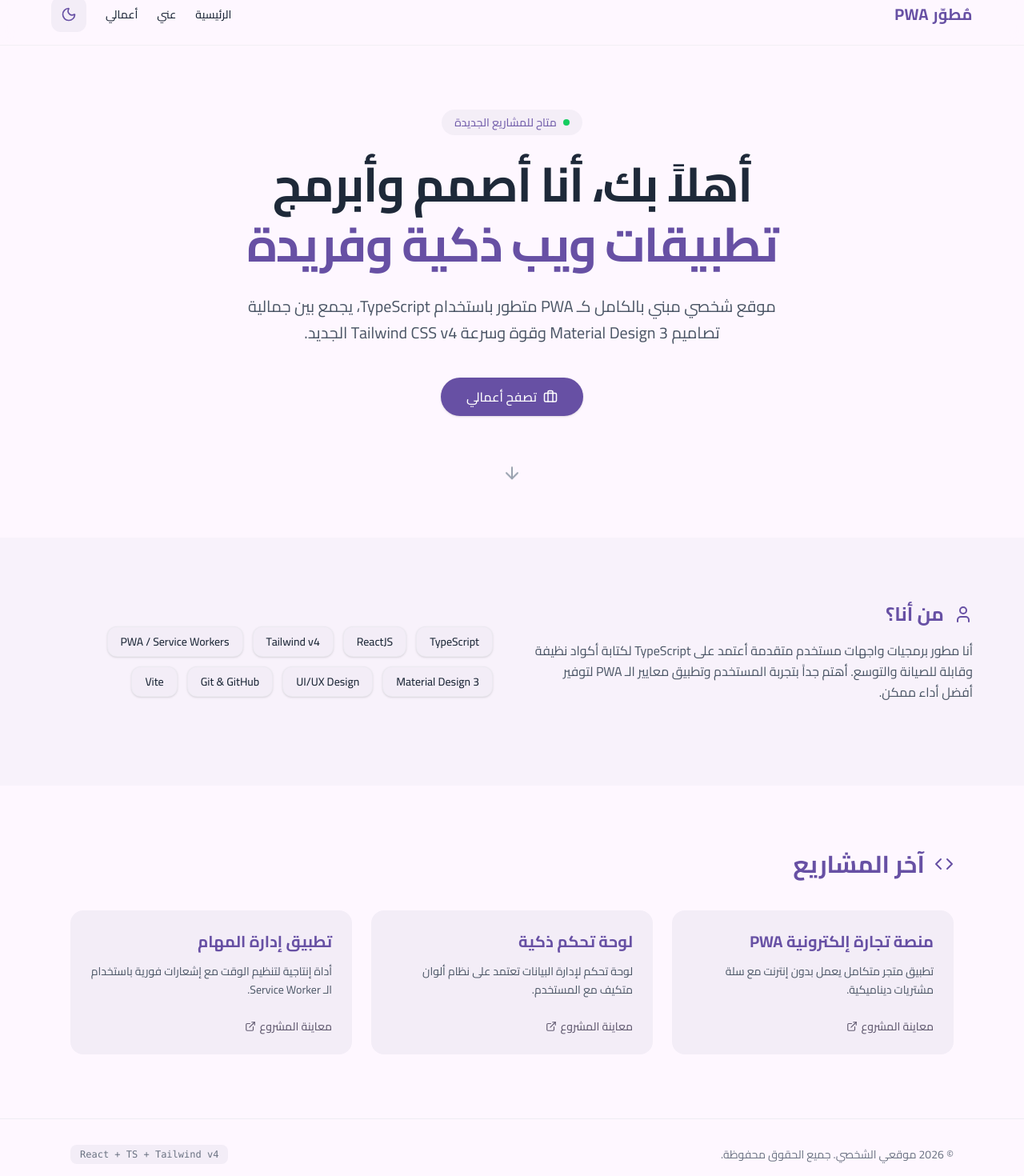
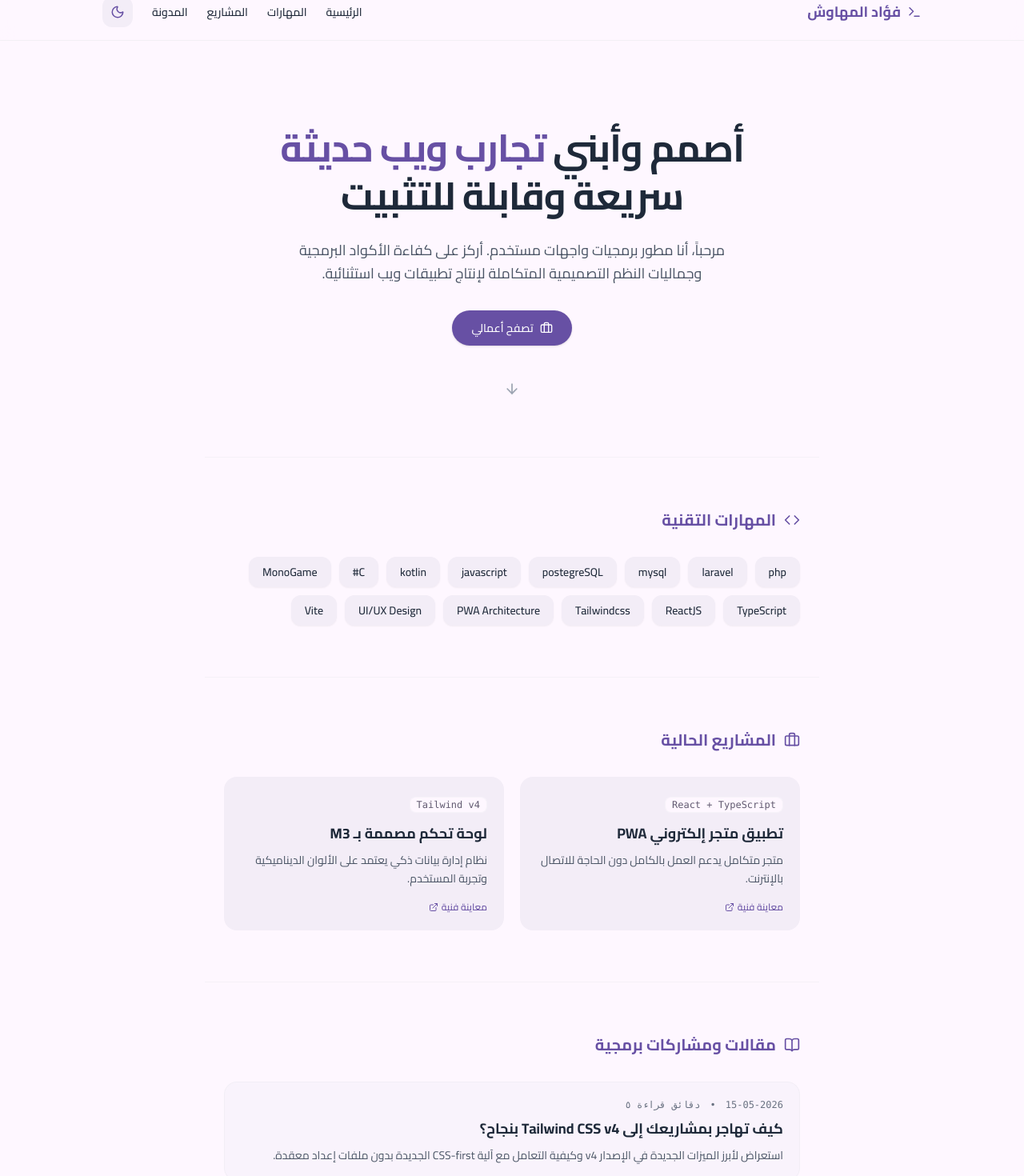
Before and after one commit to fuadit/fuadit.github.io, a React (Vite) app: page / in a window 1280 px wide. Shown: the part 20-1490 px from the top of the page at 80% size. Built offline with nearby package versions, Linux system fonts and the light colour scheme.

Commit message:
fix toggle theme

```diff
--- a/src/App.tsx
+++ b/src/App.tsx
@@ -1,149 +1,186 @@
 // src/App.tsx
 import React, { useState, useEffect } from 'react';
-import { Sun, Moon, Briefcase, Code, User, ArrowDown, ExternalLink } from 'lucide-react';
+import { Sun, Moon, Briefcase, Code, BookOpen, ArrowDown, ExternalLink, Terminal } from 'lucide-react';
 import UpdateNotification from './components/UpdateNotification';
 
 interface Project {
   title: string;
   desc: string;
+  tech: string;
+  link?: string;
+}
+
+interface BlogPost {
+  title: string;
+  date: string;
+  readTime: string;
+  excerpt: string;
   link?: string;
 }
 
 export default function App(): React.JSX.Element {
-  const [darkMode, setDarkMode] = useState<boolean>(false);
+  const [darkMode, setDarkMode] = useState<boolean>(() => {
+    const savedTheme = localStorage.getItem('theme');
+    return savedTheme === 'dark';
+  });
 
   useEffect(() => {
+    const root = window.document.documentElement;
     if (darkMode) {
-      document.documentElement.classList.add('dark');
+      root.classList.add('dark');
+      localStorage.setItem('theme', 'dark');
     } else {
-      document.documentElement.classList.remove('dark');
+      root.classList.remove('dark');
+      localStorage.setItem('theme', 'light');
     }
   }, [darkMode]);
 
   const skills: string[] = [
-    'TypeScript', 'ReactJS', 'Tailwind v4',
-    'PWA / Service Workers', 'Material Design 3',
-    'UI/UX Design', 'Git & GitHub', 'Vite'
+    'php', 'laravel','mysql','postegreSQL', 'javascript','kotlin','C#','MonoGame',
+    'TypeScript', 'ReactJS', 'Tailwindcss',
+    'PWA Architecture', 'UI/UX Design', 'Vite'
   ];
 
   const projects: Project[] = [
-    { title: 'منصة تجارة إلكترونية PWA', desc: 'تطبيق متجر متكامل يعمل بدون إنترنت مع سلة مشتريات ديناميكية.' },
-    { title: 'لوحة تحكم ذكية', desc: 'لوحة تحكم لإدارة البيانات تعتمد على نظام ألوان متكيف مع المستخدم.' },
-    { title: 'تطبيق إدارة المهام', desc: 'أداة إنتاجية لتنظيم الوقت مع إشعارات فورية باستخدام الـ Service Worker.' },
+    { title: 'تطبيق متجر إلكتروني PWA', desc: 'متجر متكامل يدعم العمل بالكامل دون الحاجة للاتصال بالإنترنت.', tech: 'React + TypeScript' },
+    { title: 'لوحة تحكم مصممة بـ M3', desc: 'نظام إدارة بيانات ذكي يعتمد على الألوان الديناميكية وتجربة المستخدم.', tech: 'Tailwind v4' },
+  ];
+
+  const blogPosts: BlogPost[] = [
+    {
+      title: 'كيف تهاجر بمشاريعك إلى Tailwind CSS v4 بنجاح؟',
+      date: '15-05-2026',
+      readTime: 'دقائق قراءة ٥',
+      excerpt: 'استعراض لأبرز الميزات الجديدة في الإصدار v4 وكيفية التعامل مع آلية CSS-first الجديدة بدون ملفات إعداد معقدة.'
+    },
+    {
+      title: 'دليلك الشامل لبناء تطبيقات ويب تقدمية (PWA) مستقرة',
+      date: '01-04-2026',
+      readTime: 'دقائق قراءة ٧',
+      excerpt: 'تعرف على دورة حياة الـ Service Worker وكيفية حل مشاكل الكاش المعلق على هواتف المستخدمين نهائياً.'
+    },
   ];
 
   return (
-    <div className="min-h-screen bg-sys-light-background dark:bg-sys-dark-background text-gray-800 dark:text-gray-100" dir="rtl">
+    <div className="min-h-screen bg-sys-light-background dark:bg-sys-dark-background text-gray-800 dark:text-gray-100 transition-colors duration-300 font-sans" dir="rtl">
 
-      {/* 1. شريط التنقل */}
+      {/* 1. شريط التنقل المبسط */}
       <nav className="sticky top-0 z-50 backdrop-blur-md bg-sys-light-background/80 dark:bg-sys-dark-background/80 border-b border-gray-200/50 dark:border-gray-800/50 px-6 py-4">
-        <div className="max-w-6xl mx-auto flex justify-between items-center">
-          <div className="text-xl font-bold text-sys-light-primary dark:text-sys-dark-primary tracking-wide">
-            مُطوّر PWA
+        <div className="max-w-5xl mx-auto flex justify-between items-center">
+          <div className="text-lg font-bold text-sys-light-primary dark:text-sys-dark-primary flex items-center gap-2">
+            <Terminal size={18} />
+            <span>فؤاد المهاوش</span>
           </div>
 
           <div className="flex items-center gap-6">
-            <ul className="hidden md:flex gap-6 text-sm font-medium">
+            <ul className="hidden sm:flex gap-6 text-sm font-medium">
               <li><a href="#hero" className="hover:text-sys-light-primary dark:hover:text-sys-dark-primary transition">الرئيسية</a></li>
-              <li><a href="#about" className="hover:text-sys-light-primary dark:hover:text-sys-dark-primary transition">عني</a></li>
-              <li><a href="#projects" className="hover:text-sys-light-primary dark:hover:text-sys-dark-primary transition">أعمالي</a></li>
+              <li><a href="#skills" className="hover:text-sys-light-primary dark:hover:text-sys-dark-primary transition">المهارات</a></li>
+              <li><a href="#projects" className="hover:text-sys-light-primary dark:hover:text-sys-dark-primary transition">المشاريع</a></li>
+              <li><a href="#blog" className="hover:text-sys-light-primary dark:hover:text-sys-dark-primary transition">المدونة</a></li>
             </ul>
 
-            {/* زر تبديل المظهر بالحواف المتوسطة لـ Material 3 */}
             <button
               onClick={() => setDarkMode(!darkMode)}
-              className="p-3 rounded-m3-md bg-sys-light-surface dark:bg-sys-dark-surface text-sys-light-primary dark:text-sys-dark-primary hover:scale-105 active:scale-95 transition-all cursor-pointer"
+              className="p-2.5 rounded-m3-md bg-sys-light-surface dark:bg-sys-dark-surface text-sys-light-primary dark:text-sys-dark-primary hover:scale-105 active:scale-95 transition-all cursor-pointer select-none"
               aria-label="Toggle Theme"
             >
-              {darkMode ? <Sun size={20} /> : <Moon size={20} />}
+              {darkMode ? <Sun size={18} /> : <Moon size={18} />}
             </button>
           </div>
         </div>
       </nav>
 
-      {/* 2. قسم الترحيب */}
-      <section id="hero" className="max-w-6xl mx-auto px-6 pt-20 pb-16 flex flex-col items-center text-center justify-center min-h-[70vh]">
-        <div className="inline-flex items-center gap-2 px-4 py-1.5 rounded-m3-full bg-sys-light-surface dark:bg-sys-dark-surface text-sys-light-primary dark:text-sys-dark-primary text-sm font-medium mb-6 animate-pulse">
-          <span className="w-2 h-2 rounded-full bg-green-500"></span>
-          متاح للمشاريع الجديدة
-        </div>
-        <h1 className="text-4xl md:text-6xl font-bold tracking-tight mb-6 leading-tight">
-          أهلاً بك، أنا أصمم وأبرمج <br />
-          <span className="text-sys-light-primary dark:text-sys-dark-primary">تطبيقات ويب ذكية وفريدة</span>
+      {/* 2. قسم الهيرو (Hero Section) */}
+      <section id="hero" className="max-w-3xl mx-auto px-6 pt-24 pb-16 flex flex-col items-center text-center justify-center min-h-[65vh]">
+        <h1 className="text-4xl md:text-5xl font-bold tracking-tight mb-6 leading-tight">
+          أصمم وأبني <span className="text-sys-light-primary dark:text-sys-dark-primary">تجارب ويب حديثة</span> سريعة وقابلة للتثبيت
         </h1>
-        <p className="text-lg md:text-xl text-gray-600 dark:text-gray-400 max-w-2xl mb-10 leading-relaxed">
-          موقع شخصي مبني بالكامل كـ PWA متطور باستخدام TypeScript، يجمع بين جمالية تصاميم Material Design 3 وقوة وسرعة Tailwind CSS v4 الجديد.
+        <p className="text-base md:text-lg text-gray-600 dark:text-gray-400 max-w-xl mb-8 leading-relaxed">
+          مرحباً، أنا مطور برمجيات واجهات مستخدم. أركز على كفاءة الأكواد البرمجية وجماليات النظم التصميمية المتكاملة لإنتاج تطبيقات ويب استثنائية.
         </p>
-
-        {/* أزرار بحواف دائرية كاملة M3 Full Shape */}
-        <div className="flex flex-wrap gap-4 justify-center">
-          <a href="#projects" className="px-8 py-3 bg-sys-light-primary dark:bg-sys-dark-primary text-sys-light-on-primary dark:text-sys-dark-on-primary font-medium rounded-m3-full shadow-sm hover:shadow-lg hover:opacity-95 transition-all flex items-center gap-2">
-            <Briefcase size={18} />
+        <a href="#projects" className="px-6 py-3 bg-sys-light-primary dark:bg-sys-dark-primary text-sys-light-on-primary dark:text-sys-dark-on-primary font-medium rounded-m3-full shadow-sm hover:shadow-md hover:opacity-95 transition-all flex items-center gap-2 text-sm">
+          <Briefcase size={16} />
           تصفح أعمالي
         </a>
-        </div>
-
-        <div className="mt-16 animate-bounce text-gray-400">
-          <ArrowDown size={24} />
+        <div className="mt-12 animate-bounce text-gray-400">
+          <ArrowDown size={20} />
         </div>
       </section>
 
-      {/* 3. قسم عني والمهارات */}
-      <section id="about" className="bg-sys-light-surface/50 dark:bg-sys-dark-surface/30 py-20 px-6">
-        <div className="max-w-6xl mx-auto grid md:grid-cols-2 gap-12 items-center">
-          <div>
-            <div className="flex items-center gap-3 mb-4 text-sys-light-primary dark:text-sys-dark-primary">
-              <User size={24} />
-              <h2 className="text-2xl font-bold">من أنا؟</h2>
+      {/* 3. قسم المهارات (Skills Section) */}
+      <section id="skills" className="max-w-3xl mx-auto px-6 py-16 border-t border-gray-200/40 dark:border-gray-800/40">
+        <div className="flex items-center gap-2.5 mb-8 text-sys-light-primary dark:text-sys-dark-primary">
+          <Code size={20} />
+          <h2 className="text-xl font-bold">المهارات التقنية</h2>
         </div>
-            <p className="text-gray-600 dark:text-gray-300 leading-relaxed mb-6">
-              أنا مطور برمجيات واجهات مستخدم متقدمة أعتمد على TypeScript لكتابة أكواد نظيفة وقابلة للصيانة والتوسع. أهتم جداً بتجربة المستخدم وتطبيق معايير الـ PWA لتوفير أفضل أداء ممكن.
-            </p>
-          </div>
-
-          <div className="flex flex-wrap gap-3">
+        <div className="flex flex-wrap gap-2.5">
           {skills.map((skill: string, index: number) => (
-              <span key={index} className="px-4 py-2 bg-sys-light-surface dark:bg-sys-dark-surface border border-gray-200/50 dark:border-gray-700/50 text-sm font-medium rounded-m3-md shadow-sm">
+            <span key={index} className="px-4 py-2 bg-sys-light-surface dark:bg-sys-dark-surface text-sm font-medium rounded-m3-md border border-transparent dark:border-gray-800/30 shadow-xs">
               {skill}
             </span>
           ))}
         </div>
-        </div>
       </section>
 
-      {/* 4. قسم معرض الأعمال - بطاقات بحواف كبيرة M3 Large Shape */}
-      <section id="projects" className="max-w-6xl mx-auto px-6 py-20">
-        <div className="flex items-center gap-3 mb-10 text-sys-light-primary dark:text-sys-dark-primary">
-          <Code size={24} />
-          <h2 className="text-3xl font-bold">آخر المشاريع</h2>
+      {/* 4. قسم المشاريع (Projects Section) */}
+      <section id="projects" className="max-w-3xl mx-auto px-6 py-16 border-t border-gray-200/40 dark:border-gray-800/40">
+        <div className="flex items-center gap-2.5 mb-8 text-sys-light-primary dark:text-sys-dark-primary">
+          <Briefcase size={20} />
+          <h2 className="text-xl font-bold">المشاريع الحالية</h2>
         </div>
-
-        <div className="grid md:grid-cols-3 gap-6">
+        <div className="grid sm:grid-cols-2 gap-5">
           {projects.map((project: Project, i: number) => (
-            <div key={i} className="p-6 bg-sys-light-surface dark:bg-sys-dark-surface rounded-m3-lg border border-transparent dark:border-gray-800/40 hover:shadow-md transition-all flex flex-col justify-between">
+            <div key={i} className="p-5 bg-sys-light-surface dark:bg-sys-dark-surface rounded-m3-lg border border-transparent dark:border-gray-800/30 flex flex-col justify-between">
               <div>
-                <h3 className="text-xl font-bold text-sys-light-primary dark:text-sys-dark-primary mb-3">{project.title}</h3>
-                <p className="text-gray-600 dark:text-gray-300 text-sm leading-relaxed mb-6">{project.desc}</p>
+                <span className="text-xs font-mono text-sys-light-secondary dark:text-sys-dark-secondary bg-sys-light-background dark:bg-sys-dark-background px-2 py-0.5 rounded-m3-sm border border-gray-200/30 dark:border-gray-700/30">
+                  {project.tech}
+                </span>
+                <h3 className="text-lg font-bold mt-3 mb-2">{project.title}</h3>
+                <p className="text-gray-600 dark:text-gray-400 text-sm leading-relaxed mb-4">{project.desc}</p>
               </div>
-              <a href={project.link || "#"} className="text-sm font-medium flex items-center gap-1 text-sys-light-secondary dark:text-sys-dark-secondary hover:underline">
-                معاينة المشروع <ExternalLink size={14} />
+              <a href={project.link || "#"} className="text-xs font-medium flex items-center gap-1 text-sys-light-primary dark:text-sys-dark-primary hover:underline">
+                معاينة فنية <ExternalLink size={12} />
               </a>
             </div>
           ))}
         </div>
       </section>
 
-      {/* 5. تذييل الصفحة */}
-      <footer className="border-t border-gray-200/60 dark:border-gray-800/60 py-8 text-center text-sm text-gray-500">
-        <div className="max-w-6xl mx-auto px-6 flex flex-col md:flex-row justify-between items-center gap-4">
-          <p>© {new Date().getFullYear()} موقعي الشخصي. جميع الحقوق محفوظة.</p>
-          <p className="bg-sys-light-surface dark:bg-sys-dark-surface px-3 py-1 rounded-m3-sm text-xs font-mono">
+      {/* 5. قسم المدونة (Blog Section) */}
+      <section id="blog" className="max-w-3xl mx-auto px-6 py-16 border-t border-gray-200/40 dark:border-gray-800/40">
+        <div className="flex items-center gap-2.5 mb-8 text-sys-light-primary dark:text-sys-dark-primary">
+          <BookOpen size={20} />
+          <h2 className="text-xl font-bold">مقالات ومشاركات برمجية</h2>
+        </div>
+        <div className="space-y-6">
+          {blogPosts.map((post: BlogPost, i: number) => (
+            <article key={i} className="p-5 bg-sys-light-surface/40 dark:bg-sys-dark-surface/10 rounded-m3-lg border border-gray-200/40 dark:border-gray-800/40 hover:border-sys-light-primary/40 dark:hover:border-sys-dark-primary/40 transition-all">
+              <div className="flex items-center gap-3 text-xs text-gray-500 dark:text-gray-400 mb-2 font-mono">
+                <span>{post.date}</span>
+                <span>•</span>
+                <span>{post.readTime}</span>
+              </div>
+              <h3 className="text-lg font-bold mb-2 hover:text-sys-light-primary dark:hover:text-sys-dark-primary transition">
+                <a href={post.link || "#"}>{post.title}</a>
+              </h3>
+              <p className="text-gray-600 dark:text-gray-400 text-sm leading-relaxed">{post.excerpt}</p>
+            </article>
+          ))}
+        </div>
+      </section>
+
+      {/* 6. تذييل الصفحة المبسط */}
+      <footer className="border-t border-gray-200/40 dark:border-gray-800/40 py-8 text-center text-xs text-gray-400 font-mono">
+        <div className="max-w-3xl mx-auto px-6 flex flex-col sm:flex-row justify-between items-center gap-3">
+          <p>© {new Date().getFullYear()} موقعي. جميع الحقوق محفوظة.</p>
+          <p className="bg-sys-light-surface dark:bg-sys-dark-surface px-2.5 py-1 rounded-m3-sm">
             React + TS + Tailwind v4
           </p>
         </div>
       </footer>
 
-{/* مكون التنبيه بالتحديث الذكي */}
+      {/* مكون التنبيه بالتحديث الذكي للـ PWA */}
       <UpdateNotification />
     </div>
   );
--- a/src/index.css
+++ b/src/index.css
@@ -1,6 +1,8 @@
 @import url('https://fonts.googleapis.com/css2?family=Cairo:wght@300;400;500;600;700&display=swap');
 
 @import "tailwindcss";
+
+@custom-variant dark (&:where(.dark, .dark *));
 
 @theme {
   /* تعريف الخط الافتراضي للنظام */
--- /dev/null
+++ b/src/vite-env.d.ts
@@ -0,0 +1 @@
+/// <reference types="vite-plugin-pwa/react" />
```
Lines whose indentation alone changed are shown as unchanged.
